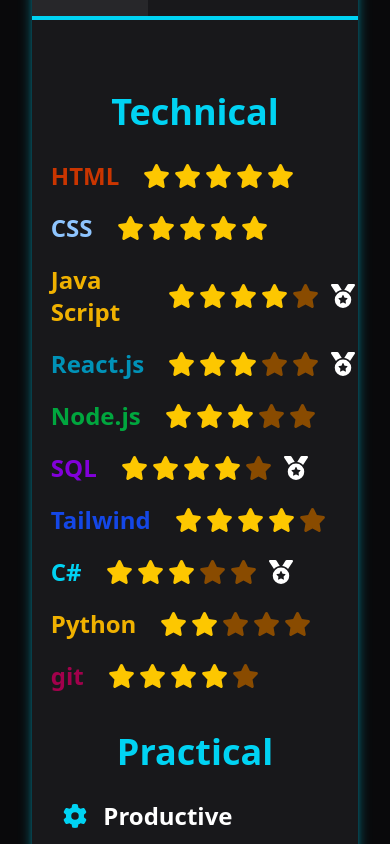
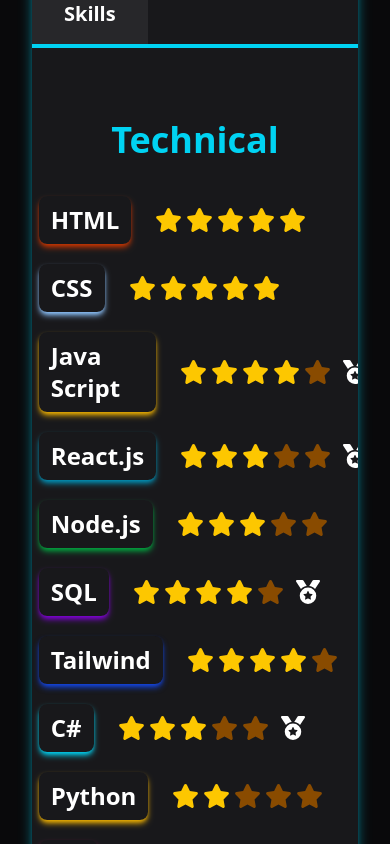
Before and after one commit to Kamil-Kijak/about-card, a React (Vite) app: page /skills in a window 390 px wide. Shown: the part 1156-2000 px from the top of the page. Built offline with nearby package versions, Linux system fonts and the light colour scheme.

Commit message:
small changes in styles, small fixes

```diff
--- a/index.html
+++ b/index.html
@@ -1,3 +1,12 @@
+
+
+<!---
+
+  © Copyright 2025 Kamil Kijak
+
+-->
+
+
 <!doctype html>
 <html lang="en" translate="no">
   <head>
@@ -8,7 +17,7 @@
     <title>About Card - Kamil Kijak</title>
     <link href="/src/index.css" rel="stylesheet">
     <meta name="description" content="Hello, welcome to my site which I present my programming and useful skills also I present my completed programming projects. Have fun!">
-    <meta name="keywords" content="portfolio, projects, programming, presentaion">
+    <meta name="keywords" content="portfolio, projects, programming, presentation">
     <meta http-equiv="X-UA-Compatible" content="IE=edge">
     <meta property="og:title" content="Kamil Kijak About Card">
     <meta name="robots" content="index, follow">
--- a/src/components/hooks/useLanguagesStore.js
+++ b/src/components/hooks/useLanguagesStore.js
@@ -4,7 +4,7 @@
 const useLanguagesStore = create((set, get) => ({
     texts:{
         "localization":{en:"Cracov, Lesser Poland", pl:"Kraków, Małopolska"},
-        "main_cite":{en:"Have a good day", pl:"Miej dobry dzień"},
+        "main_cite":{en:"Working and fucussing with code", pl:"Pracowanie i koncentracja nad kodem"},
         "social":{en:"Socials", pl:"Społecznościowe"},
         "completed_projects":{en:"Completed Projects: ", pl:"Ukończone Projekty: "},
         "about":{en:"About", pl:"O mnie"},
@@ -13,14 +13,14 @@
         "about_hello":{en:"Hello, I'm", pl:"Cześć, nazywam się"},
         "want_be":{en:"I want to be a", pl:"Chcę zostać"},
         "about_desc1":{
-            en:"I am showing now my progress, projects and worked skills. I love making my own projects with my own idea, which I can present in this website.",
-            pl:"Teraz pokazuje mój postęp, projekty i wypracowane umiejętności. Kocham robić swoje własne projekty z własnego pomysłu, które mogę pokazać na tej stronie."
+            en:"Creating IT things is my pasion. In this porfolio site I am showing my already done projects, learned skills and my IT brand achivements. I want to improve all time to be better",
+            pl:"Tworzenie rzeczy z IT jest moim zainteresowaniem. W tej stronie portfolio pokazuje moje już skończone projekty, nabyte umiejętności i moje osiągnięcia z branży IT. Chcę rozwijać się cały czas żeby być lepszym"
         },
         "about_desc2":{
-            en:"I also work with my skills (technical and also work management, team work management and others skills). I am a productive person with my goals and dreams.",
-            pl:"Także pracuje nad moimi umięjetnościami (technicznymi a także zarządzania pracą, zarządzanie pracą zespołową i inne). Jestem produktywną osobą z moimi celami i marzeniami"
+            en:"My aim is made an IT carrier and be a successful person. I have many plans, ideas, hopes and also strengths in IT brand",
+            pl:"Moim celem jest zrobienie cariery zawodowej w IT i bycie osobą sukcesu. Mam dużo planów, pomysłów, nadziei, a także mocnych stron w branży IT"
         },
-        "have_fun":{en:"Have fun!", pl:"Baw się dobrze!"},
+        "check_out":{en:"Check them out!", pl:"Sprawdź je!"},
         "good_things":{en:"My good things", pl:"Moje mocne strony"},
         "productive":{en:"Productive", pl:"Produktywność"},
         "creative":{en:"Creative", pl:"Kreatywność"},
@@ -55,7 +55,7 @@
             pl:"Prosta gra w pasjans uruchamiana w consoli stworzona w polskim języku. Gra ma prostą grafikę i sterowanie"
         },
         "solitaire_c#":{en:"Main programming language", pl:"Główny język programowania"},
-        "solitaire_dotnet":{en:"Tool used for creating project", pl:"Narzędzie używane w trakcie tworzenia projektu"},
+        "solitaire_dotnet":{en:"Tool used for creating", pl:"Narzędzie używane w trakcie tworzenia"},
         "solitaire_creation1":{
             en:"This project is my first project in console and also one of my first finished projects in C# language",
             pl:"Ten projekt jest moim pierwszym projektem konsolowm i także jednym z moich pierwszych ukończonych projektów w języku C#"
--- a/src/components/pages/About.jsx
+++ b/src/components/pages/About.jsx
@@ -20,7 +20,7 @@
                     <p className="text-white text-xl lg:w-[50%] w-[75%] text-center mt-4" aria-label="description">
                         {getTextByKey("about_desc2")}
                     </p>
-                    <p className="text-white text-3xl font-bold lg:w-[50%] w-[75%] text-center mt-5">{getTextByKey("have_fun")}</p>
+                    <p className="text-white text-3xl font-bold lg:w-[50%] w-[75%] text-center mt-5">{getTextByKey("check_out")}</p>
                 </section>
                 <section className="flex-1/4 flex flex-col items-center">
                     <h1 className="text-4xl font-bold text-cyan-400">{getTextByKey("good_things")}</h1>
--- a/src/components/pages/Skills.jsx
+++ b/src/components/pages/Skills.jsx
@@ -13,17 +13,17 @@
             <section className="flex justify-around w-full mt-10 lg:flex-row flex-col gap-y-10">
                 <section className="flex-1/3 flex flex-col items-center">
                     <h1 className="text-4xl font-bold text-cyan-400">{getTextByKey("technical")}</h1>
-                    <section className="flex flex-col items-start text-white font-bold mt-7 text-2xl gap-y-5 ml-4 px-5 overflow-auto scrollbar h-full md:h-[500px]" role="list" aria-label="technical skills">
-                        <RatingItem title={<p className="text-orange-700">HTML</p>} starsCount={5}/>
-                        <RatingItem title={<p className="text-blue-300">CSS</p>} starsCount={5}/>
-                        <RatingItem title={<p className="text-yellow-500">Java Script</p>} starsCount={4} certificateLink="https://www.hackerrank.com/certificates/iframe/e99430532e02"/>
-                        <RatingItem title={<p className="text-cyan-600">React.js</p>} starsCount={3} certificateLink="https://www.hackerrank.com/certificates/iframe/a13c4fcb3949"/>
-                        <RatingItem title={<p className="text-green-600">Node.js</p>} starsCount={3}/>
-                        <RatingItem title={<p className="text-purple-700">SQL</p>} starsCount={4} certificateLink="https://www.hackerrank.com/certificates/iframe/830273fd52ca"/>
-                        <RatingItem title={<p className="text-blue-700">Tailwind</p>} starsCount={4}/>
-                        <RatingItem title={<p className="text-cyan-400">C#</p>} starsCount={3} certificateLink="https://www.hackerrank.com/certificates/iframe/c5c7bd9be617"/>
-                        <RatingItem title={<p className="text-yellow-500">Python</p>} starsCount={2}/>
-                        <RatingItem title={<p className="text-pink-800">git</p>} starsCount={4}/>
+                    <section className="flex flex-col items-start text-white font-bold mt-7 text-2xl gap-y-5 ml-4 px-5 py-2 overflow-auto scrollbar h-full md:h-[500px]" role="list" aria-label="technical skills">
+                        <RatingItem title={<p className="shadow-orange-700 shadow-md py-2 px-3 rounded-lg font-bold text-white" aria-label="skill">HTML</p>} starsCount={5}/>
+                        <RatingItem title={<p className="shadow-blue-300 shadow-md py-2 px-3 rounded-lg font-bold text-white" aria-label="skill">CSS</p>} starsCount={5}/>
+                        <RatingItem title={<p className="shadow-yellow-500 shadow-md py-2 px-3 rounded-lg font-bold text-white" aria-label="skill">Java Script</p>} starsCount={4} certificateLink="https://www.hackerrank.com/certificates/iframe/e99430532e02"/>
+                        <RatingItem title={<p className="shadow-cyan-600 shadow-md py-2 px-3 rounded-lg font-bold text-white" aria-label="skill">React.js</p>} starsCount={3} certificateLink="https://www.hackerrank.com/certificates/iframe/a13c4fcb3949"/>
+                        <RatingItem title={<p className="shadow-green-600 shadow-md py-2 px-3 rounded-lg font-bold text-white" aria-label="skill">Node.js</p>} starsCount={3}/>
+                        <RatingItem title={<p className="shadow-purple-700 shadow-md py-2 px-3 rounded-lg font-bold text-white" aria-label="skill">SQL</p>} starsCount={4} certificateLink="https://www.hackerrank.com/certificates/iframe/830273fd52ca"/>
+                        <RatingItem title={<p className="shadow-blue-700 shadow-md py-2 px-3 rounded-lg font-bold text-white" aria-label="skill">Tailwind</p>} starsCount={4}/>
+                        <RatingItem title={<p className="shadow-cyan-400 shadow-md py-2 px-3 rounded-lg font-bold text-white" aria-label="skill">C#</p>} starsCount={3} certificateLink="https://www.hackerrank.com/certificates/iframe/c5c7bd9be617"/>
+                        <RatingItem title={<p className="shadow-yellow-500 shadow-md py-2 px-3 rounded-lg font-bold text-white" aria-label="skill">Python</p>} starsCount={2}/>
+                        <RatingItem title={<p className="shadow-pink-800 shadow-md py-2 px-3 rounded-lg font-bold text-white" aria-label="skill">Git</p>} starsCount={4}/>
                     </section>
                 </section>
                 <section className="flex-1/3 flex flex-col items-center">
```
Also changed, not shown: src/components/ProjectDescriptions.jsx (+8 -8 lines).
